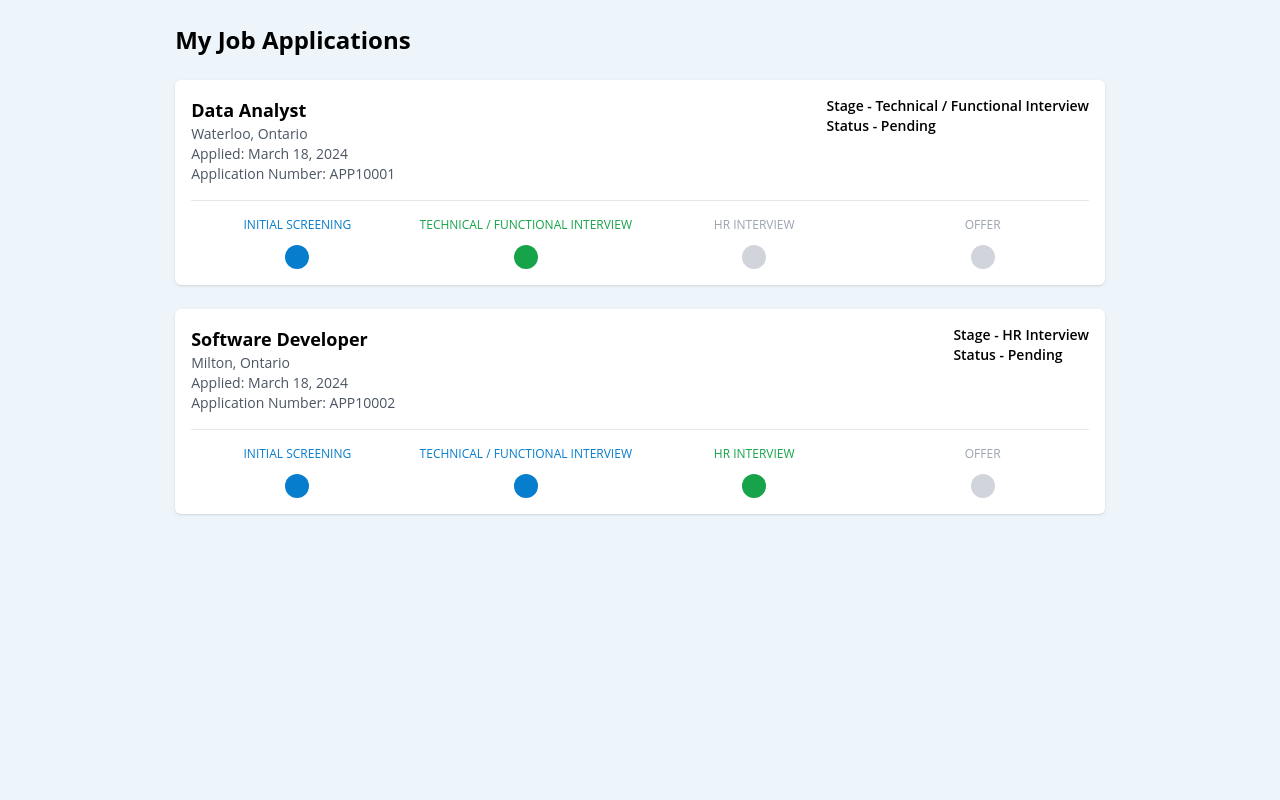
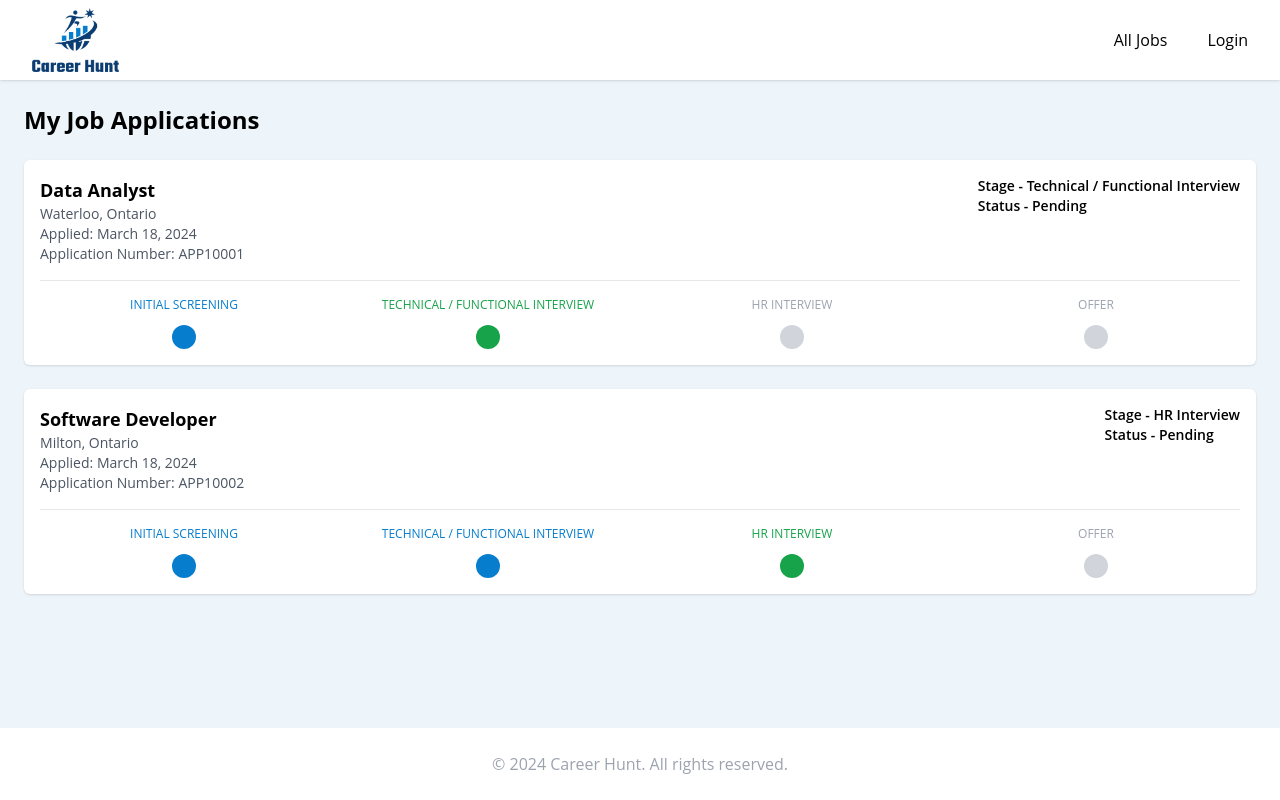
Before and after one commit to AnujRaparthi/Capstone-Group6-ATS, a React (Create React App) app in the folder frontend/: page /status in a window 1280 px wide. Built offline with nearby package versions, Linux system fonts and the light colour scheme.

Commit message:
Updated Header, Footer and Routing

```diff
--- a/frontend/src/App.js
+++ b/frontend/src/App.js
@@ -62,7 +62,15 @@ const App = () => {
                   <Footer />
                 </>
               } />
-            <Route path="/status" element={<JobApplicationsStatusPage />} />
+            {/* <Route path="/status" element={<JobApplicationsStatusPage />} /> */}
+
+            <Route path="/status" element={<>
+              <HeaderWrapper
+                searchTerm={searchTerm}
+                onSearchChange={handleSearchChange}
+                onSearchSubmit={handleSearchSubmit}
+                onClearSearch={handleClearSearch}
+              /><JobApplicationsStatusPage /><Footer /></>} />
             {/* header for login and signup */}
             <Route path="/login" element={<>
               <HeaderWrapper
--- a/frontend/src/components/Header.jsx
+++ b/frontend/src/components/Header.jsx
@@ -27,7 +27,7 @@ const Header = ({ onSearchSubmit, onSearchChange, searchTerm, onClearSearch, sho
           <img className="h-16 w-auto" src={logo} alt="Career Hunt logo" />
         </Link>
         <div className="flex items-center space-x-10">
-        <Link to="#" className="text-base font-medium text-black hover:text-gray-900">All Jobs</Link>
+        <Link to="/" className="text-base font-medium text-black hover:text-gray-900">All Jobs</Link>
         {user ? (
             <>
               <nav className="hidden md:flex space-x-10">
--- a/frontend/src/components/HeaderWrapper.jsx
+++ b/frontend/src/components/HeaderWrapper.jsx
@@ -5,7 +5,7 @@ import Header from './Header';
 const HeaderWrapper = ({ searchTerm, onSearchChange, onSearchSubmit, onClearSearch }) => {
   const location = useLocation();
   //console.log("Current path:", location.pathname);
-  const showSearchBar = !['/login', '/signup'].includes(location.pathname) && !location.pathname.startsWith('/job/');
+  const showSearchBar = !['/login', '/signup','/status'].includes(location.pathname) && !location.pathname.startsWith('/job/');
 
   return (
     <Header
--- a/frontend/src/components/JobApplicationsStatusPage.jsx
+++ b/frontend/src/components/JobApplicationsStatusPage.jsx
@@ -26,12 +26,14 @@ const mockApplications = [
 const JobApplicationsStatusPage = () => {
 
   return (
-    <div className="max-w-7xl mx-auto py-6 sm:px-6 lg:px-8">
+    <div className="content">
+    <div className="max-w-7xl mx-auto py-6 sm:px-6">
       <h1 className="text-2xl font-bold mb-6">My Job Applications</h1>
       {mockApplications.map(application => (
         <JobApplicationCard key={application.id} application={application} />
       ))}
     </div>
+    </div>
   );
 };
 
```
